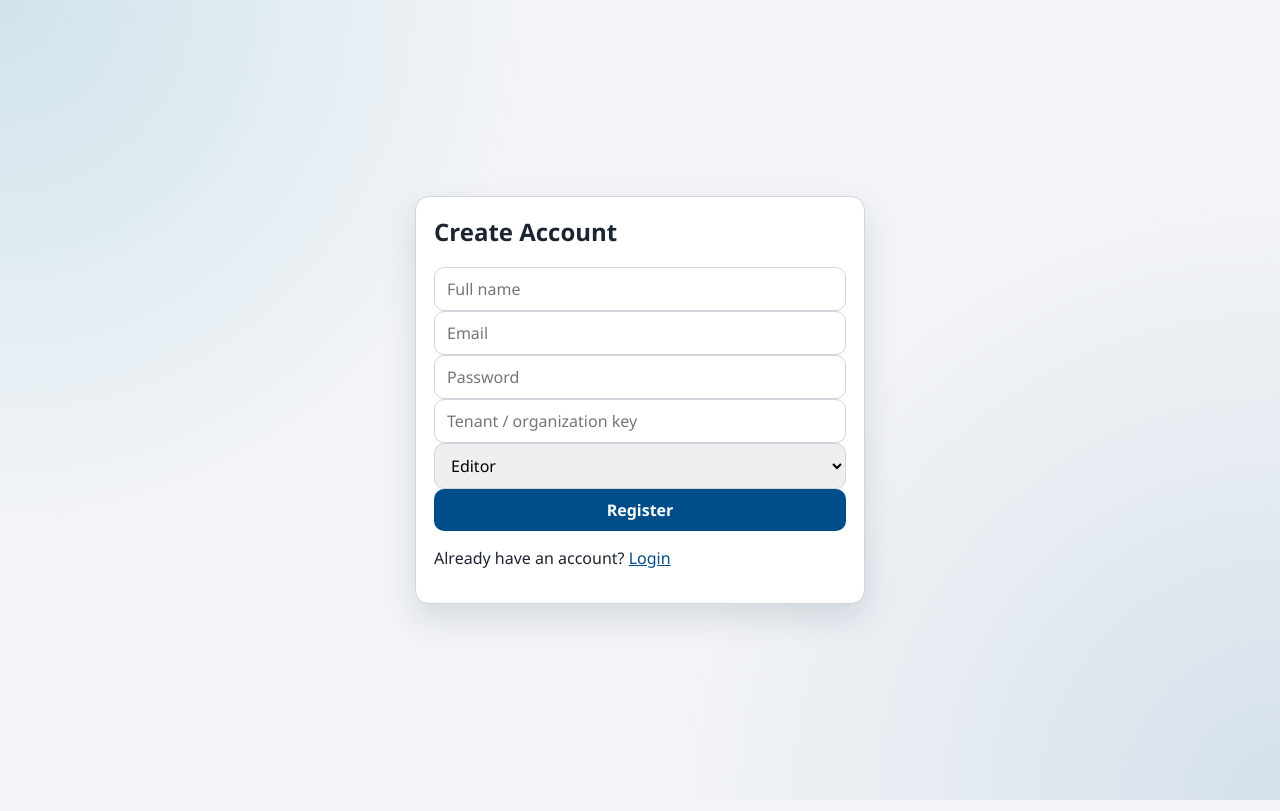
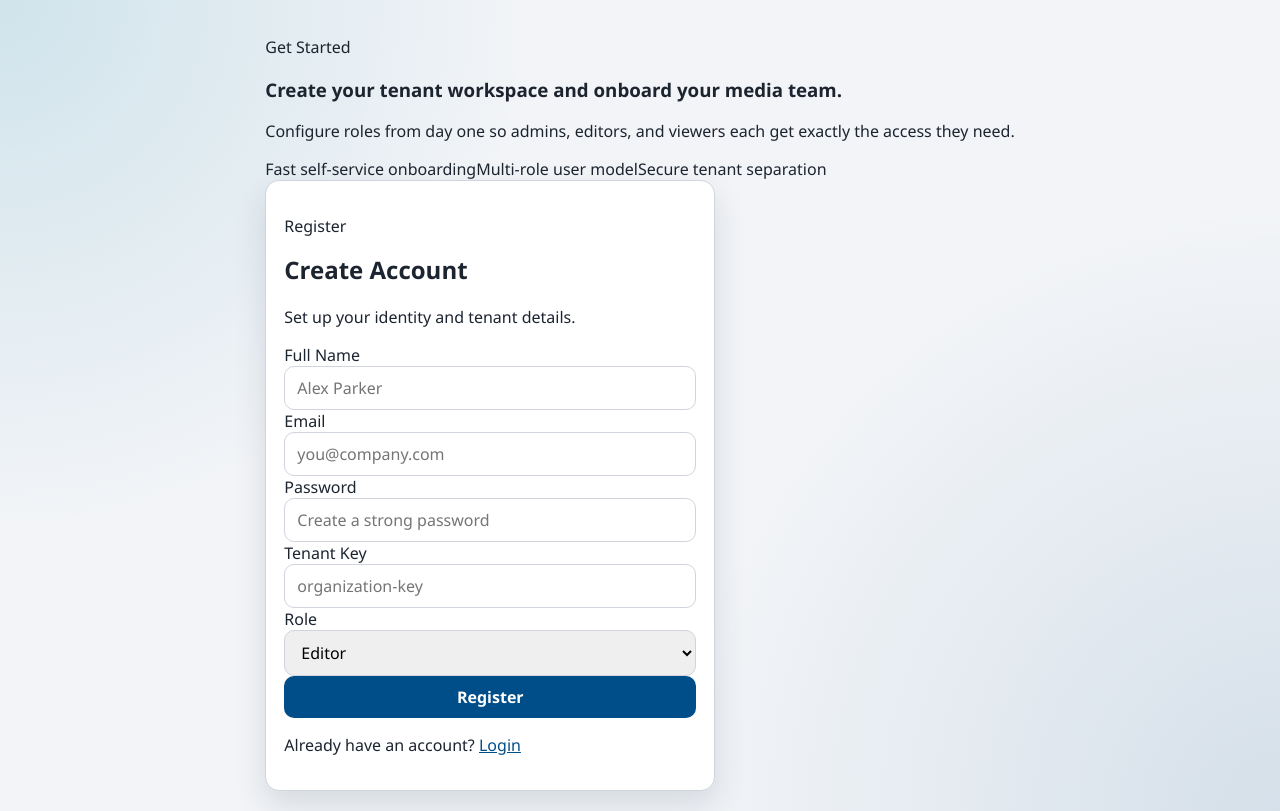
Before and after one commit to hemantmm/PulseTask, a React (Vite) app in the folder frontend/: page /register in a window 1280 px wide. Built offline with nearby package versions, Linux system fonts and the light colour scheme; no server answers.

Commit message:
fix: ui
Signed-off-by: Hemant M Mehta <hemant29mehta@gmail.com>

```diff
--- a/frontend/src/components/NavBar.jsx
+++ b/frontend/src/components/NavBar.jsx
@@ -4,16 +4,25 @@ import { useAuth } from '../context/AuthContext';
 export default function NavBar() {
   const { user, logout } = useAuth();
   const navigate = useNavigate();
+  const role = user?.role || 'viewer';
 
   return (
     <header className="topbar">
-      <div>
-        <h1>PulseTask Media</h1>
-        <p>{user?.tenantId} workspace</p>
+      <div className="topbar-brand">
+        <p className="topbar-kicker">PulseTask</p>
+        <h1>Media Control Room</h1>
+        <p className="topbar-meta">{user?.tenantId} workspace</p>
       </div>
       <nav>
-        <Link to="/dashboard">Dashboard</Link>
-        {user?.role === 'admin' ? <Link to="/admin/users">Users</Link> : null}
+        <Link className="nav-link" to="/dashboard">
+          Dashboard
+        </Link>
+        {user?.role === 'admin' ? (
+          <Link className="nav-link" to="/admin/users">
+            Users
+          </Link>
+        ) : null}
+        <span className="topbar-user-chip">{role}</span>
         <button
           className="ghost"
           onClick={() => {
--- a/frontend/src/components/UploadForm.jsx
+++ b/frontend/src/components/UploadForm.jsx
@@ -56,6 +56,7 @@ export default function UploadForm({ token, onCreated }) {
   return (
     <form className="card" onSubmit={handleSubmit}>
       <h2>Upload Video</h2>
+      <p className="section-lead">Add media assets for processing and moderation.</p>
       <div className="grid-2">
         <input placeholder="Title" value={title} onChange={(e) => setTitle(e.target.value)} required />
         <input
--- a/frontend/src/components/VideoTable.jsx
+++ b/frontend/src/components/VideoTable.jsx
@@ -15,6 +15,7 @@ export default function VideoTable({
   return (
     <section className="card">
       <h2>Video Library</h2>
+      <p className="section-lead">Search, filter, and review upload status across your tenant.</p>
       <div className="filters">
         <input
           placeholder="Search title or description"
--- a/frontend/src/pages/AdminUsersPage.jsx
+++ b/frontend/src/pages/AdminUsersPage.jsx
@@ -40,11 +40,12 @@ export default function AdminUsersPage() {
   }
 
   return (
-    <main className="page-shell">
+    <main className="page-shell admin-page">
       <NavBar />
       <section className="content-grid single-col">
         <form className="card" onSubmit={createUser}>
           <h2>Create Tenant User</h2>
+          <p className="section-lead">Invite teammates with the right role permissions.</p>
           <div className="grid-2">
             <input
               placeholder="Name"
@@ -80,6 +81,7 @@ export default function AdminUsersPage() {
 
         <section className="card">
           <h2>Users in Tenant</h2>
+          <p className="section-lead">{users.length} user(s) currently active in this workspace.</p>
           <div className="table-wrap">
             <table>
               <thead>
--- a/frontend/src/pages/LoginPage.jsx
+++ b/frontend/src/pages/LoginPage.jsx
@@ -51,33 +51,71 @@ export default function LoginPage() {
 
   return (
     <main className="auth-shell">
+      <section className="auth-layout">
+        <aside className="auth-panel">
+          <p className="auth-kicker">Operations Ready</p>
+          <h1>Monitor uploads, moderation, and playback in one dashboard.</h1>
+          <p>
+            PulseTask gives your team a live command center for media ingestion, processing, and
+            secure playback.
+          </p>
+          <div className="auth-points">
+            <span>Real-time queue updates</span>
+            <span>Tenant-isolated workspaces</span>
+            <span>Role-based controls</span>
+          </div>
+        </aside>
+
         <form className="card auth-card" onSubmit={handleSubmit}>
+          <p className="auth-form-kicker">Sign In</p>
           <h2>Welcome Back</h2>
-        <input type="email" placeholder="Email" value={email} onChange={(e) => setEmail(e.target.value)} required />
+          <p className="auth-form-note">Use one of your tenant credentials to continue.</p>
+
+          <label className="field">
+            <span>Email</span>
+            <input
+              type="email"
+              placeholder="you@company.com"
+              value={email}
+              onChange={(e) => setEmail(e.target.value)}
+              required
+            />
+          </label>
+
+          <label className="field">
+            <span>Password</span>
             <input
               type="password"
-          placeholder="Password"
+              placeholder="Enter your password"
               value={password}
               onChange={(e) => setPassword(e.target.value)}
               required
             />
+          </label>
+
           {error ? <p className="error-text">{error}</p> : null}
+
           <div className="demo-row">
             <button type="button" className="ghost" onClick={() => fillDemo('editor')}>
-            Use Editor Demo
+              Editor Demo
             </button>
             <button type="button" className="ghost" onClick={() => fillDemo('admin')}>
-            Use Admin Demo
+              Admin Demo
             </button>
             <button type="button" className="ghost" onClick={() => fillDemo('viewer')}>
-            Use Viewer Demo
+              Viewer Demo
             </button>
           </div>
-        <button disabled={busy}>{busy ? 'Signing in...' : 'Login'}</button>
-        <p>
+
+          <button className="primary-btn" disabled={busy}>
+            {busy ? 'Signing in...' : 'Login'}
+          </button>
+
+          <p className="auth-switch">
             Need an account? <Link to="/register">Register</Link>
           </p>
         </form>
+      </section>
     </main>
   );
 }
--- a/frontend/src/pages/RegisterPage.jsx
+++ b/frontend/src/pages/RegisterPage.jsx
@@ -35,34 +35,70 @@ export default function RegisterPage() {
 
   return (
     <main className="auth-shell">
+      <section className="auth-layout">
+        <aside className="auth-panel">
+          <p className="auth-kicker">Get Started</p>
+          <h1>Create your tenant workspace and onboard your media team.</h1>
+          <p>
+            Configure roles from day one so admins, editors, and viewers each get exactly the
+            access they need.
+          </p>
+          <div className="auth-points">
+            <span>Fast self-service onboarding</span>
+            <span>Multi-role user model</span>
+            <span>Secure tenant separation</span>
+          </div>
+        </aside>
+
         <form className="card auth-card" onSubmit={handleSubmit}>
+          <p className="auth-form-kicker">Register</p>
           <h2>Create Account</h2>
+          <p className="auth-form-note">Set up your identity and tenant details.</p>
+
+          <label className="field">
+            <span>Full Name</span>
             <input
-          placeholder="Full name"
+              placeholder="Alex Parker"
               value={form.name}
               onChange={(e) => setForm((prev) => ({ ...prev, name: e.target.value }))}
               required
             />
+          </label>
+
+          <label className="field">
+            <span>Email</span>
             <input
               type="email"
-          placeholder="Email"
+              placeholder="you@company.com"
               value={form.email}
               onChange={(e) => setForm((prev) => ({ ...prev, email: e.target.value }))}
               required
             />
+          </label>
+
+          <label className="field">
+            <span>Password</span>
             <input
               type="password"
-          placeholder="Password"
+              placeholder="Create a strong password"
               value={form.password}
               onChange={(e) => setForm((prev) => ({ ...prev, password: e.target.value }))}
               required
             />
+          </label>
+
+          <label className="field">
+            <span>Tenant Key</span>
             <input
-          placeholder="Tenant / organization key"
+              placeholder="organization-key"
               value={form.tenantId}
               onChange={(e) => setForm((prev) => ({ ...prev, tenantId: e.target.value }))}
               required
             />
+          </label>
+
+          <label className="field">
+            <span>Role</span>
             <select
               value={form.role}
               onChange={(e) => setForm((prev) => ({ ...prev, role: e.target.value }))}
@@ -71,12 +107,19 @@ export default function RegisterPage() {
               <option value="editor">Editor</option>
               <option value="admin">Admin</option>
             </select>
+          </label>
+
           {error ? <p className="error-text">{error}</p> : null}
-        <button disabled={busy}>{busy ? 'Creating...' : 'Register'}</button>
-        <p>
+
+          <button className="primary-btn" disabled={busy}>
+            {busy ? 'Creating...' : 'Register'}
+          </button>
+
+          <p className="auth-switch">
             Already have an account? <Link to="/login">Login</Link>
           </p>
         </form>
+      </section>
     </main>
   );
 }
```
Lines whose indentation alone changed are shown as unchanged.
